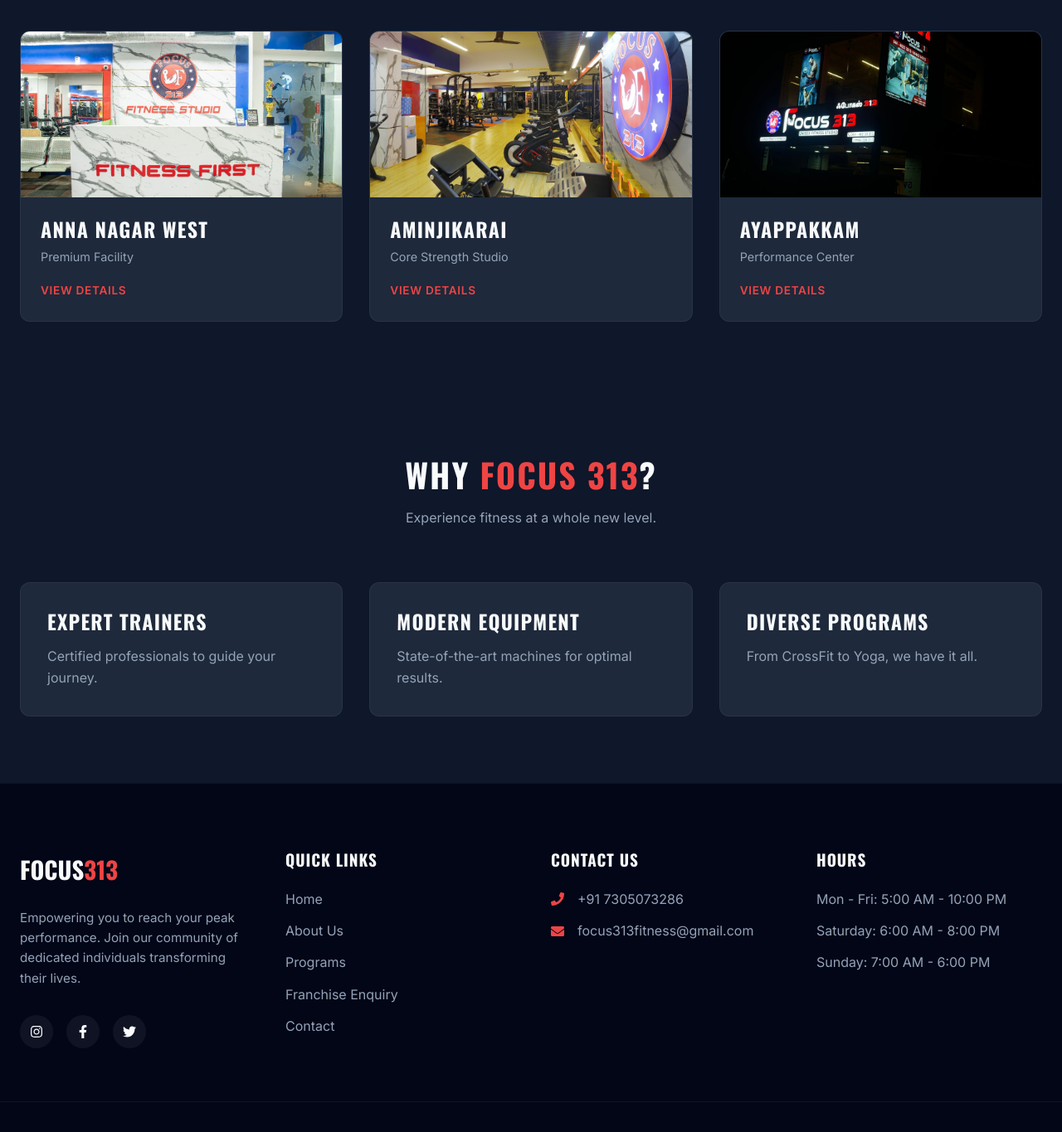
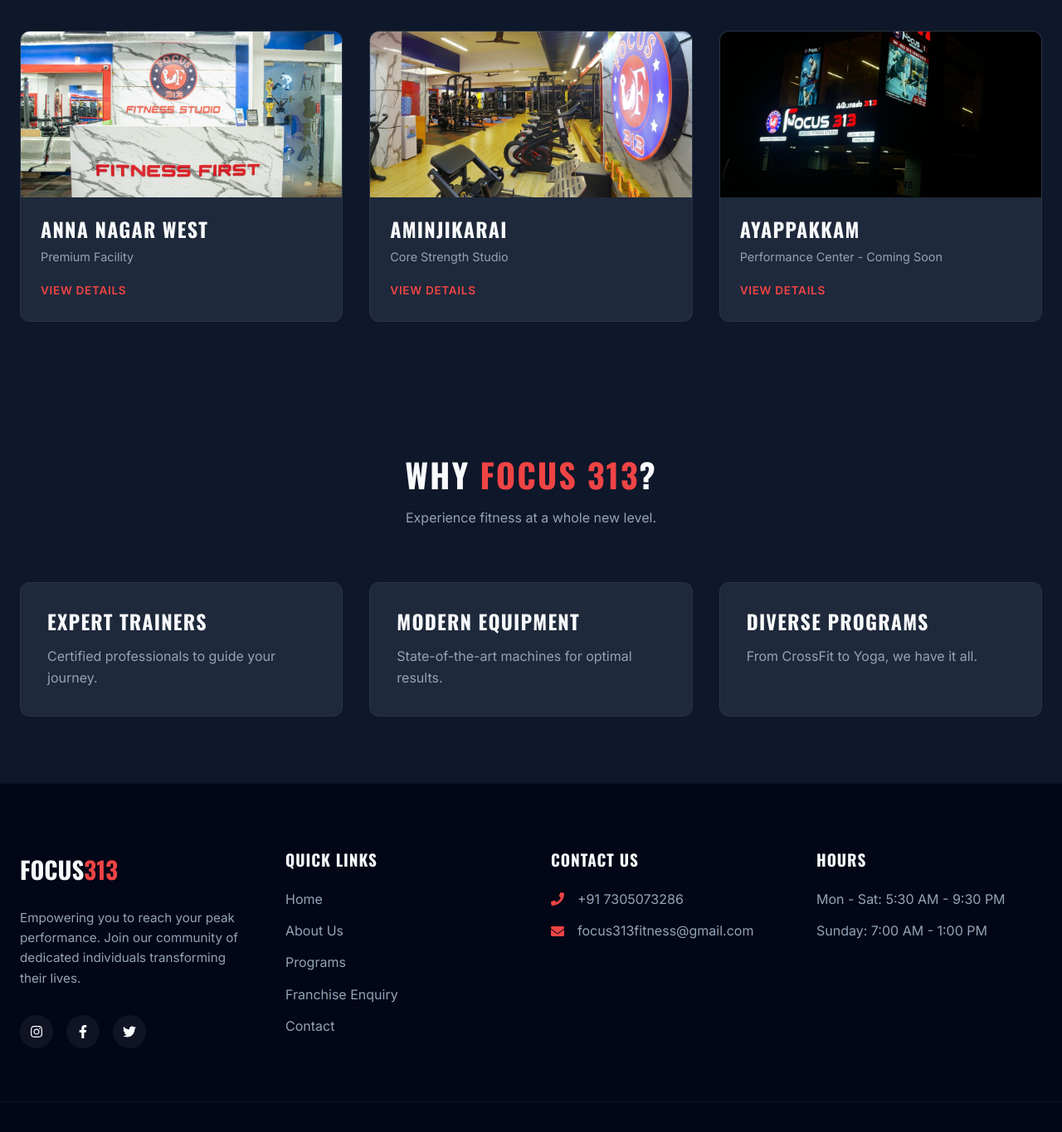
Before and after one commit to bala7s16/focus313, a React (Vite) app: page / in a window 1280 px wide. Shown: the part 1030-2395 px from the top of the page at 83% size. Built offline with nearby package versions, Linux system fonts and the light colour scheme.

Commit message:
time change

```diff
--- a/src/components/Footer.jsx
+++ b/src/components/Footer.jsx
@@ -49,9 +49,8 @@
                 <div className="footer-col">
                     <h4 className="footer-title">Hours</h4>
                     <ul className="footer-hours">
-                        <li>Mon - Fri: 5:00 AM - 10:00 PM</li>
-                        <li>Saturday: 6:00 AM - 8:00 PM</li>
-                        <li>Sunday: 7:00 AM - 6:00 PM</li>
+                        <li>Mon - Sat: 5:30 AM - 9:30 PM</li>
+                        <li>Sunday: 7:00 AM - 1:00 PM</li>
                     </ul>
                 </div>
             </div>
--- a/src/data/locations.js
+++ b/src/data/locations.js
@@ -42,11 +42,17 @@
         tagline: 'Premium Facility',
         description: 'Our premium facility located in the heart of Anna Nagar. Experience elite training with top-tier equipment and expert coaches.',
         address: 'F factor, W, 677, E Main Rd, D-Sector, Anna Nagar West Extension, Chennai, Tamil Nadu 600101',
-        phone: '+91 7305073286',
+        phone: '+91 99627 37222',
         email: 'focus313fitness@gmail.com',
+        timings: {
+            weekdays: 'Mon - Sat: 5:30 AM - 9:30 PM',
+            sunday: 'Sunday: 7:00 AM - 1:00 PM'
+        },
         googleRating: 4.9,
         mapUrl: 'https://maps.google.com/maps?q=13.092141,80.197279&z=15&output=embed',
+        mapUrl: 'https://maps.google.com/maps?q=13.092141,80.197279&z=15&output=embed',
         instagram: 'https://www.instagram.com/focus313_annanagarwest/',
+        facebook: 'https://www.facebook.com/club360annanagarwest',
         image: annaNagarWestImg,
         galleryImages: annaNagarWestGallery,
         features: ['Premium & Imported Equipment', 'Certified Trainers', 'Nutritional Guidance', 'CrossFit Zone', 'Cardio Theater'],
@@ -67,11 +73,17 @@
         tagline: 'Core Strength Studio',
         description: 'The core strength studio designed for serious fitness enthusiasts. Focus on building raw strength and endurance.',
         address: 'Second Floor, 28/8, Nelson Manickam Rd, Railway Colony, Aminjikarai, Chennai, Tamil Nadu 600029',
-        phone: '+91 7305073286',
+        phone: '+91 73059 58313',
         email: 'focus313fitness@gmail.com',
+        timings: {
+            weekdays: 'Mon - Sat: 5:30 AM - 9:30 PM',
+            sunday: 'Sunday: 7:00 AM - 1:00 PM'
+        },
         googleRating: 4.8,
         mapUrl: 'https://maps.google.com/maps?q=13.068254,80.226243&z=15&output=embed',
+        mapUrl: 'https://maps.google.com/maps?q=13.068254,80.226243&z=15&output=embed',
         instagram: 'https://www.instagram.com/focus313_aminjikarai/',
+        facebook: 'https://www.facebook.com/profile.php?id=61585927071026',
         image: aminjikaraiImg,
         galleryImages: aminjikaraiGallery,
         features: ['Heavy Weights Section', 'Personal Training', 'Group Classes', 'Shower Facilities'],
@@ -88,11 +100,15 @@
     {
         id: 'ayappakkam',
         name: 'Ayappakkam',
-        tagline: 'Performance Center',
+        tagline: 'Performance Center - Coming Soon',
         description: 'Our performance center dedicated to athletic development and functional fitness. Unlock your true potential.',
-        address: 'Ayappakkam Main Road, Chennai, Tamil Nadu',
-        phone: '+91 7305073286',
+        address: 'No. 277/3B, School St, Gayathri Nagar, Ayappakkam, Chennai, Tamil Nadu 600077',
+        phone: '+91 99442 34313',
         email: 'focus313fitness@gmail.com',
+        timings: {
+            weekdays: 'Mon - Sat: 5:30 AM - 9:30 PM',
+            sunday: 'Sunday: 7:00 AM - 1:00 PM'
+        },
         googleRating: 4.9,
         mapUrl: 'https://maps.google.com/maps?q=13.098013,80.132236&z=15&output=embed',
         instagram: 'https://www.instagram.com/focus313_ayappakkam/',
--- a/src/pages/LocationDetails.jsx
+++ b/src/pages/LocationDetails.jsx
@@ -1,5 +1,5 @@
 import { useParams, Navigate } from 'react-router-dom';
-import { FaMapMarkerAlt, FaPhone, FaEnvelope, FaStar, FaInstagram } from 'react-icons/fa';
+import { FaMapMarkerAlt, FaPhone, FaEnvelope, FaStar, FaInstagram, FaFacebook, FaClock } from 'react-icons/fa';
 import { locations } from '../data/locations';
 import '../styles/LocationDetails.css';
 
@@ -59,6 +59,20 @@
                                 </div>
                             </div>
                             <div className="info-item">
+                                <FaClock className="info-icon" />
+                                <div>
+                                    <h4>Timings</h4>
+                                    {location.timings ? (
+                                        <>
+                                            <p style={{ marginBottom: '0.2rem' }}>{location.timings.weekdays}</p>
+                                            <p>{location.timings.sunday}</p>
+                                        </>
+                                    ) : (
+                                        <p>Contact for timings</p>
+                                    )}
+                                </div>
+                            </div>
+                            <div className="info-item">
                                 <FaPhone className="info-icon" />
                                 <div>
                                     <h4>Phone</h4>
@@ -100,9 +114,16 @@
                 <div className="container">
                     <div className="section-title-wrapper text-center">
                         <h2 className="section-title">Our <span className="text-highlight">Gallery</span></h2>
-                        <a href={location.instagram} target="_blank" rel="noopener noreferrer" className="btn btn-instagram mt-4">
-                            <FaInstagram /> View on Instagram
-                        </a>
+                        <div className="social-links mt-4" style={{ display: 'flex', justifyContent: 'center', gap: '1rem' }}>
+                            <a href={location.instagram} target="_blank" rel="noopener noreferrer" className="btn btn-instagram">
+                                <FaInstagram /> View on Instagram
+                            </a>
+                            {location.facebook && (
+                                <a href={location.facebook} target="_blank" rel="noopener noreferrer" className="btn btn-facebook" style={{ backgroundColor: '#1877F2', borderColor: '#1877F2' }}>
+                                    <FaFacebook /> View on Facebook
+                                </a>
+                            )}
+                        </div>
                     </div>
 
                     <div className="gallery-grid">
--- a/src/styles/FranchiseEnquiry.css
+++ b/src/styles/FranchiseEnquiry.css
@@ -11,6 +11,14 @@
     margin-top: -80px;
     /* Counteract Navbar height if it's not sticky/fixed properly in layout */
     padding-top: 80px;
+}
+
+@media (max-width: 768px) {
+    .franchise-hero {
+        justify-content: flex-start;
+        padding-top: 150px;
+        /* Extra padding for mobile */
+    }
 }
 
 .franchise-hero-overlay {
--- a/src/styles/Home.css
+++ b/src/styles/Home.css
@@ -12,6 +12,12 @@
     /* Align content left */
     margin-top: -80px;
     padding-top: 80px;
+}
+
+@media (max-width: 768px) {
+    .hero-section {
+        justify-content: flex-start;
+    }
 }
 
 .hero-overlay {
```
